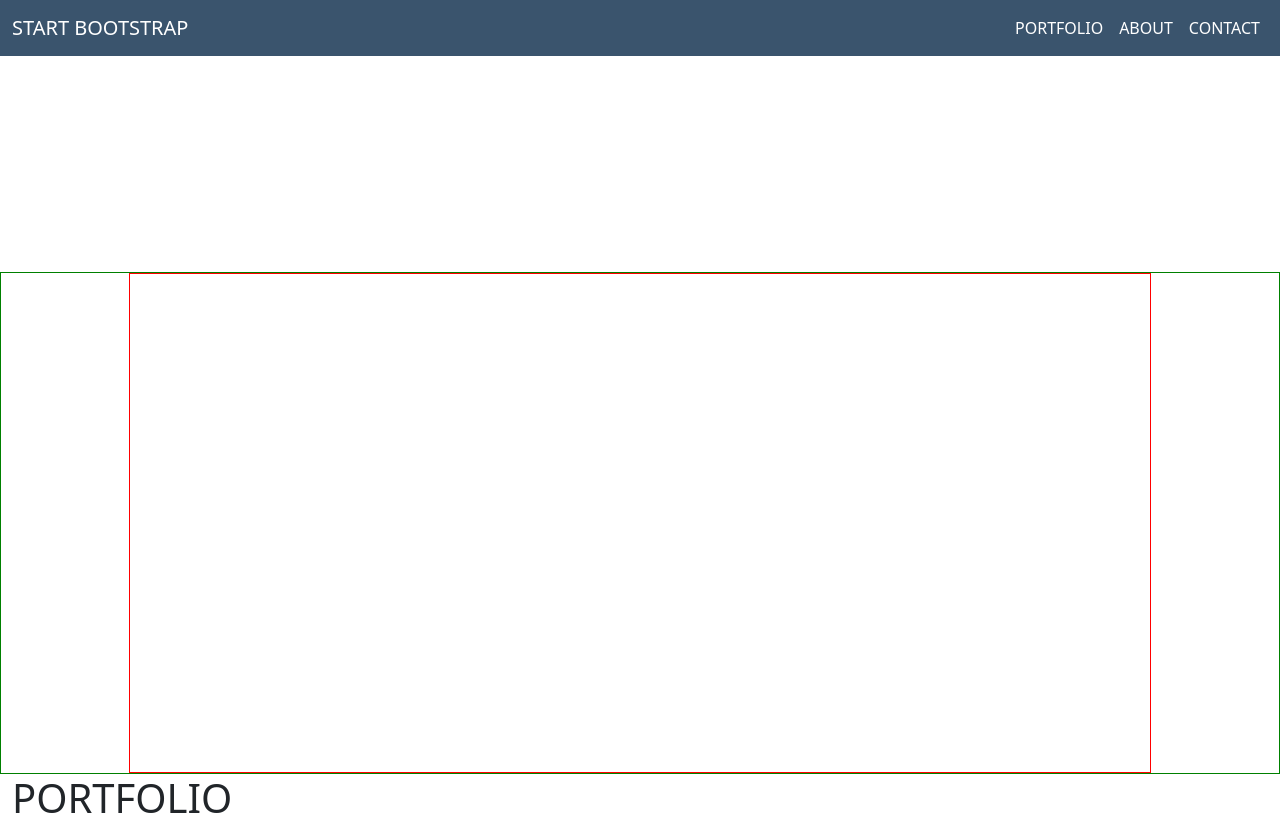
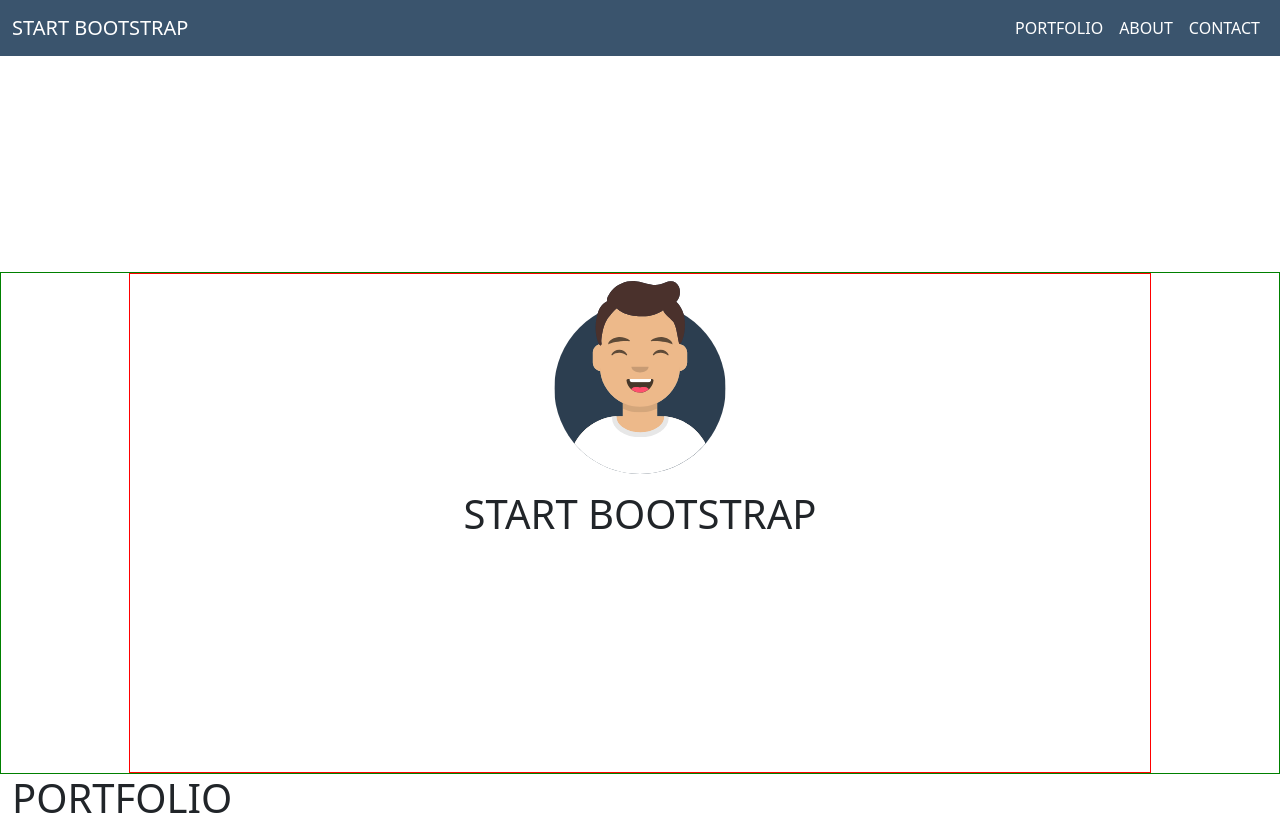
Before and after one commit to MatteoFilippini/html-css-bootstrap-freelancer, a plain HTML site: page index.html in a window 1280 px wide. Shown: the top 827 px of the page. Drawn offline with nearby package versions, Linux system fonts and the light colour scheme.

Commit message:
added image profile

```diff
--- a/css/style.css
+++ b/css/style.css
@@ -5,7 +5,6 @@
 
 /* jumbo */
 .jumbotron{
-    min-height: 500px;
     border: 1px solid green;
 }
 
@@ -14,6 +13,11 @@
     margin: 0 auto;
     border: 1px solid red;
     min-height: 500px;
+}
+
+#image-profile{
+    height: 200px;
+    width: 200px;
 }
 
 /* image */
--- a/index.html
+++ b/index.html
@@ -42,8 +42,12 @@
     <div class="jumbotron">
         <div class="jumbrotron-container">
             <div class="row">
-                <div class="col">
-
+                <div class="col text-center text-uppercase">
+                    <figure>
+                        <img src="img/avatar.svg" alt="profile" id="image-profile">
+                    </figure>
+                    <h1>start bootstrap</h1>
+                    <h3></h3>
                 </div>
             </div>
         </div>
```
